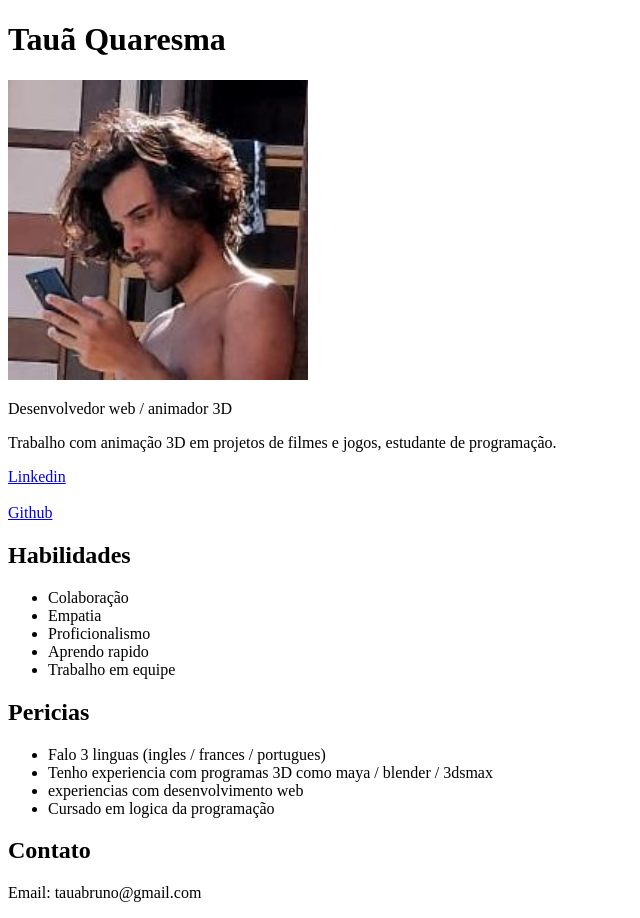
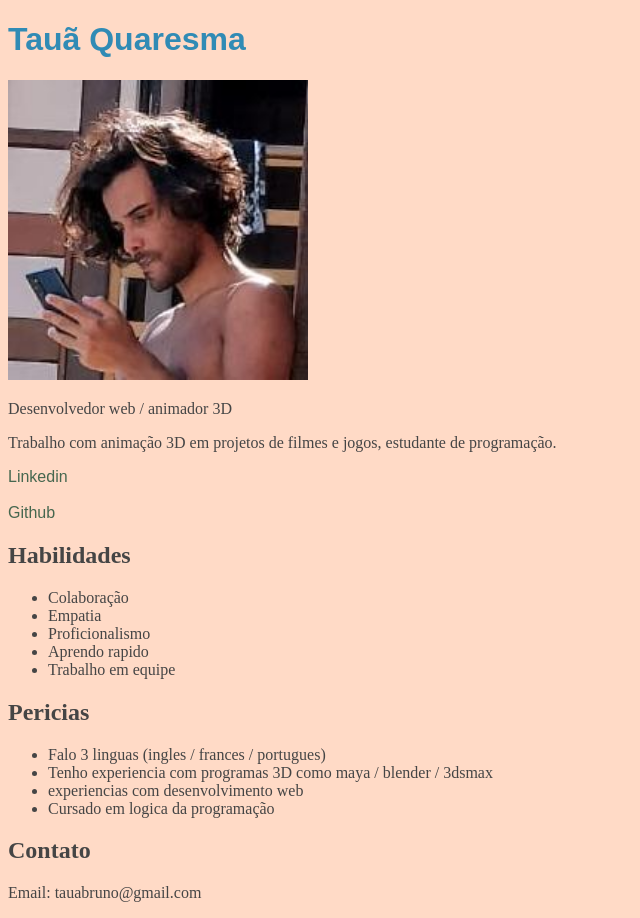
Before and after one commit to T-Quaresma/taua-quaresma.github.io, a plain HTML site: page index.html in a window 1280 px wide. Shown: the whole page, without its empty margins (0-640 px from the left). Drawn offline with Linux system fonts and the light colour scheme.

Commit message:
atualização portifolio css

```diff
--- a/index.html
+++ b/index.html
@@ -4,13 +4,13 @@
     <meta charset="UTF-8">
     <meta name="viewport" content="width=device-width, initial-scale=1.0">
     <title>Meu portifólio</title>
+    <link rel="stylesheet" type="text/css" href="style.css">
 </head>
 <body>
     <h1>Tauã Quaresma</h1>
     <img src="./taua.jpg" alt="foto" width="300" height="300">
     <p>Desenvolvedor web / animador 3D</p>
     <p>Trabalho com animação 3D em projetos de filmes e jogos, estudante de programação.</p>
-
     <a href="https://www.linkedin.com/feed/?trk=guest_homepage-basic_nav-header-signin" target="_blank" rel="linkedin">Linkedin</a>
     <br>
     <br>
--- /dev/null
+++ b/style.css
@@ -0,0 +1,15 @@
+body {
+    background-color: #FFDAC6;
+    font-size: 16px;
+    color: #454545;
+}
+h1 {
+    font-family: sans-serif;
+    color: #308bb5;
+    text-align: left;
+}
+a {
+    color:#46674f;
+    font-family: sans-serif;
+    text-decoration: none;
+}
```
